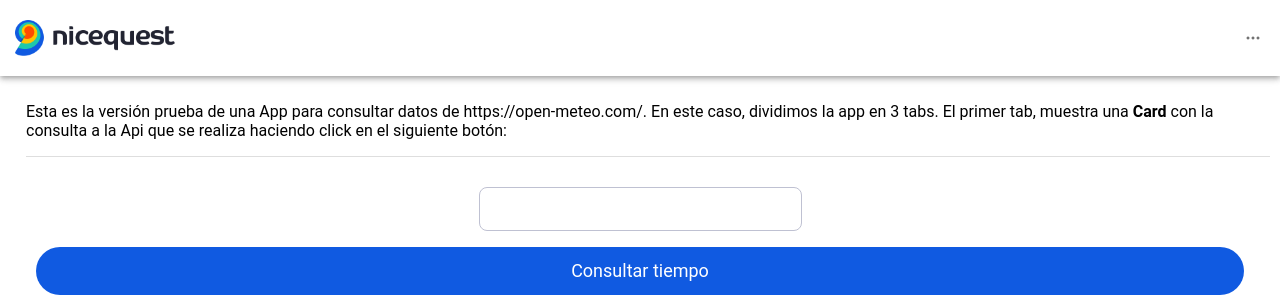
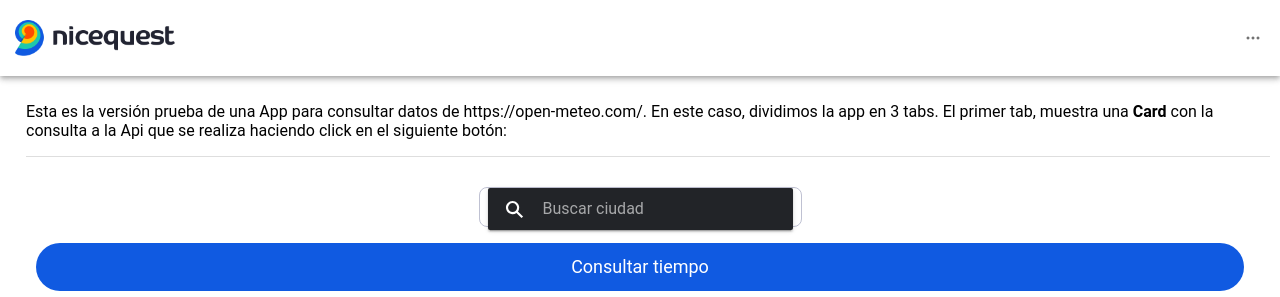
Before and after one commit to jordisanchezntq/open-meteo, a React (Vite) app: page /dashboard in a window 1280 px wide. Shown: the top 297 px of the page. Built offline with nearby package versions, Linux system fonts and the light colour scheme; no server answers.

Commit message:
working on custom search bar and ionic proper one

```diff
--- a/src/components/SearchBar.tsx
+++ b/src/components/SearchBar.tsx
@@ -4,11 +4,12 @@ import { fetchLocation } from '../store/location/slice';
 import { useDispatch } from 'react-redux';
 import { resetInfo } from '../store/weather/slice';
 import { Input } from '../styled/Input';
+import { trashBin } from 'ionicons/icons';
 
 const SearchBar:React.FC = (props) => {
-  const [searchLocation, setSearchLocation] = useState('');
+  const [searchLocation, setSearchLocation] = useState<string>('');
   const dispatch = useDispatch();
-  const { handeler } = props;
+  const { handleGetWeather } = props;
 
   useEffect(() => {
     dispatch(fetchLocation(searchLocation));
@@ -23,15 +24,16 @@ const SearchBar:React.FC = (props) => {
 
   return (
       <Input
-      value={searchLocation || ''}
-      onIonInput={e => setSearchLocation(e.target.value)}
+      value={(searchLocation || '').toUpperCase()}
+      onIonInput={e => setSearchLocation(String(e.target.value))}
       placeholder="Buscar ciudad"
       color={'dark'}
-      showCancelButton="always"
+      showClearButton="always"
+      clearIcon={trashBin}
       onIonCancel={()=> handleClosingCard()}
       onKeyUp={e => {
         if (e.key === 'Enter') {
-          handeler()
+          handleGetWeather()
         }
       }}
       >
--- a/src/hooks/useWeatherActions.js
+++ b/src/hooks/useWeatherActions.ts
@@ -5,9 +5,9 @@ import { fetchLocation } from '../store/location/slice'
 
 export const useWeatherActions = () => {
     const dispatch = useDispatch();
-    const location = useSelector( state => state.location.city)
+    const location = useSelector( (state: any) => state.location.city)
 
-    const handleGetWeather = () => {
+    const handleGetWeather = (): any => {
         if(location.results) {
           const locaInput = location.results[0];
           const infoFetch = () => dispatch( fetchWeatherInfo(locaInput));
--- a/src/pages/Dashboard.tsx
+++ b/src/pages/Dashboard.tsx
@@ -14,9 +14,9 @@ const Dashboard: React.FC = () => {
   const [isOpen, setIsOpen] = useState(false);
   const dispatch = useDispatch();
   const { handleGetWeather } = useWeatherActions();
-  const loading = useSelector( state => state.weather.loading);
-  const temperature = useSelector( state => state.weather.temperature);
-  const error = useSelector(state => state.weather.error);
+  const loading = useSelector( (state: any) => state.weather.loading);
+  const temperature = useSelector( (state: any) => state.weather.temperature);
+  const error = useSelector((state: any) => state.weather.error);
 
   useEffect(() => {
     if (error) {
@@ -52,13 +52,12 @@ const Dashboard: React.FC = () => {
                 <IonGrid>
                   <IonRow>
                     <IonCol>
-                      <SearchBar handeler={handleGetWeather}/>
+                      <SearchBar handleGetWeather={handleGetWeather}/>
                       <Button
                         className={`${loading ? 'ion-opacity': ''} ion-margin-top`}
                         style={loading ? {backgroundColor: 'var(--ion-color-danger)'} : {}}
                         onClick={handleGetWeather}
                         disabled={loading}
-                        expand='block'
                       >
                         {loading ? <IonSpinner /> : 'Consultar tiempo'}
                       </Button>
--- a/src/styled/Input.tsx
+++ b/src/styled/Input.tsx
@@ -1,10 +1,11 @@
 import styled from 'styled-components'
-import { IonInput } from '@ionic/react'
+import { IonSearchbar } from '@ionic/react'
 
-export const Input = styled(IonInput)`
+export const Input = styled(IonSearchbar)`
     width: 323px;
     height: 40px;
     display: block;
+    background: transparent;
     padding: 0px 8px !important;
     font-size: 16px;
     margin: 10px auto;
```
